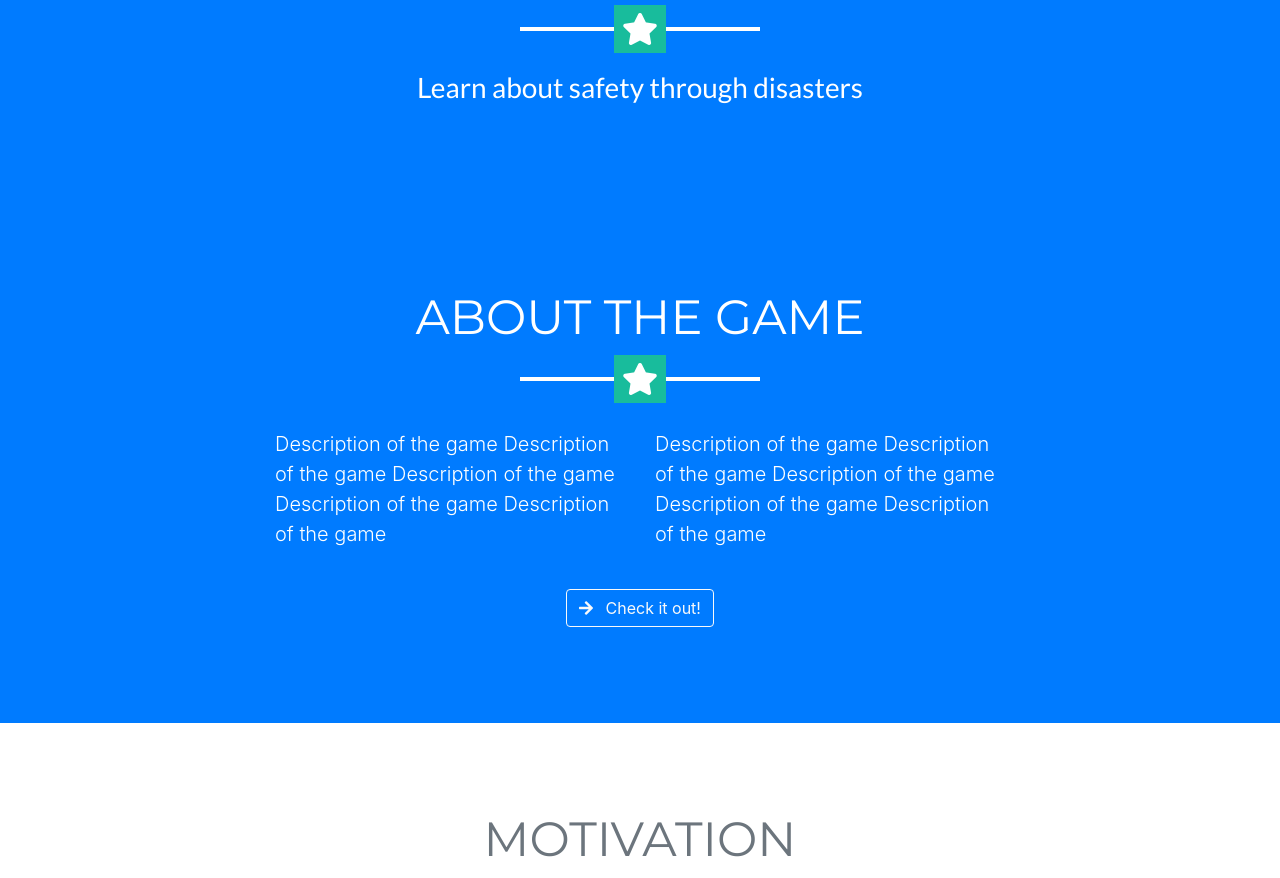
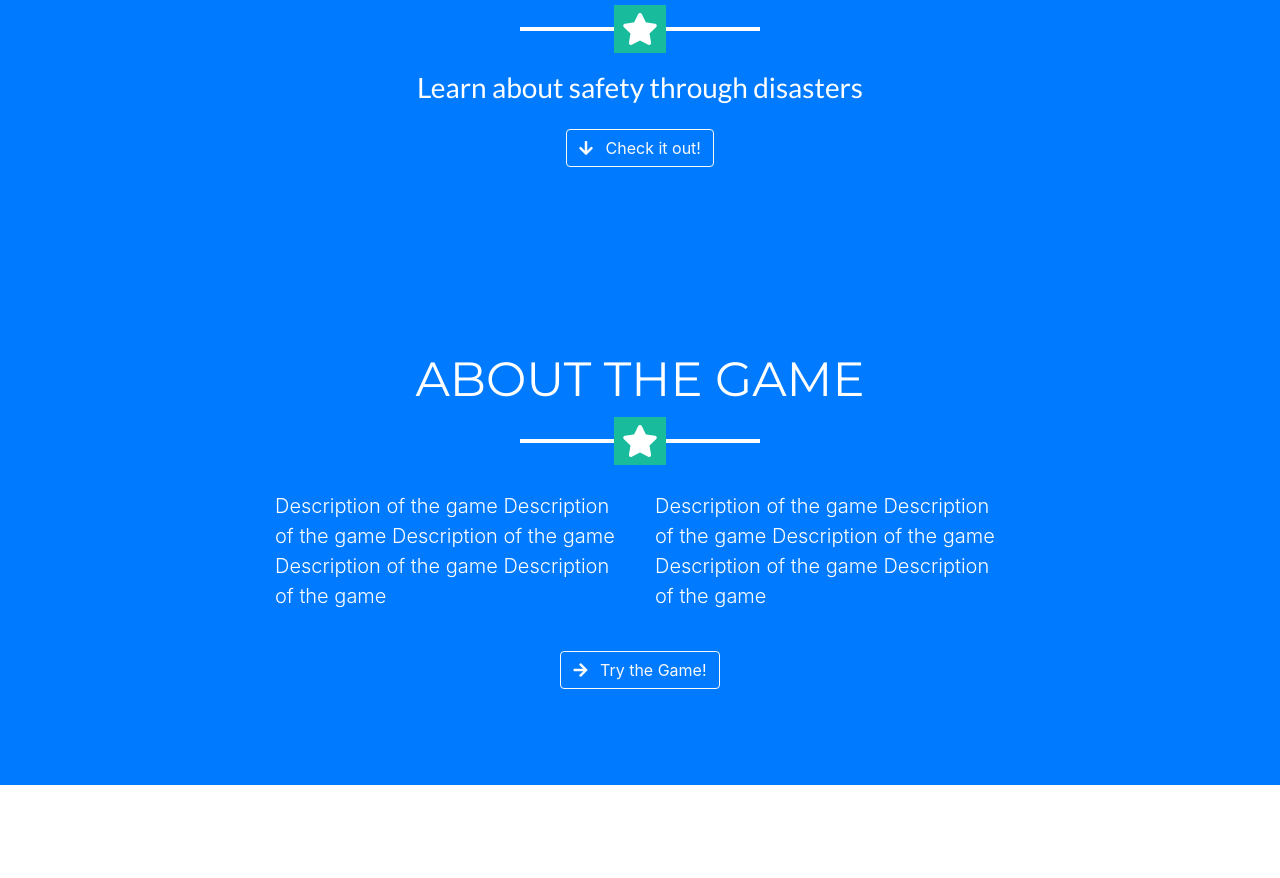
Before and after one commit to lihaobhsfer/DisasterLab-landing-page, a website with bundled scripts: page index.html in a window 1280 px wide. Shown: the part 660-1538 px from the top of the page. Built offline with nearby package versions, Linux system fonts and the light colour scheme.

Commit message:
Add button on landing screen

```diff
--- a/index.html
+++ b/index.html
@@ -72,6 +72,12 @@
       <hr class="star-light">
       <h2 class="font-weight-light mb-0">Learn about safety through disasters</h2>
     </div>
+    <div class="text-center mt-4">
+        <a class="btn btn-xl btn-outline-light js-scroll-trigger" href="#about">
+          <i class="fas fa-arrow-down mr-2"></i>
+          Check it out!
+        </a>
+      </div>
   </header>
 
   <!-- About Section -->
@@ -92,7 +98,7 @@
       <div class="text-center mt-4">
         <a class="btn btn-xl btn-outline-light" href="https://lihaobhsfer.github.io/DisasterLab-landing-page/WebGL/">
           <i class="fas fa-arrow-right mr-2"></i>
-          Check it out!
+          Try the Game!
         </a>
       </div>
     </div>
```
